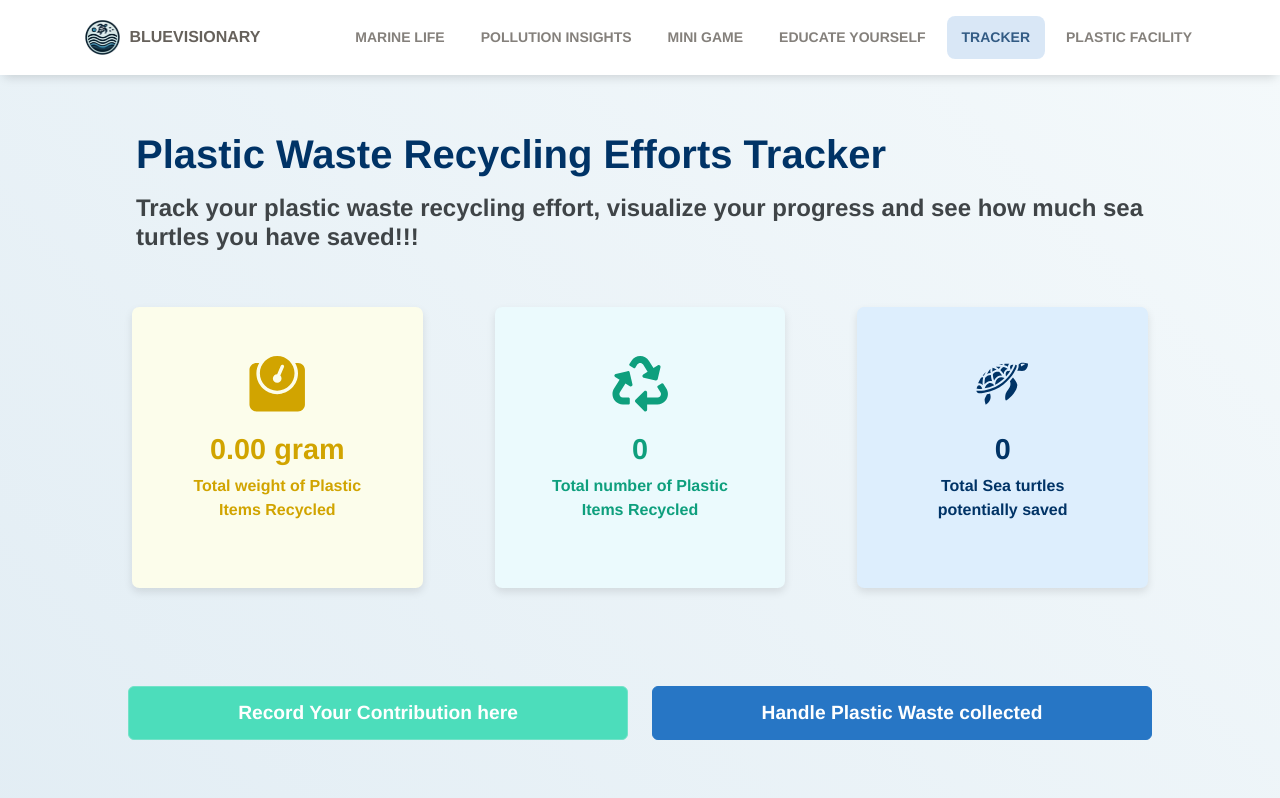
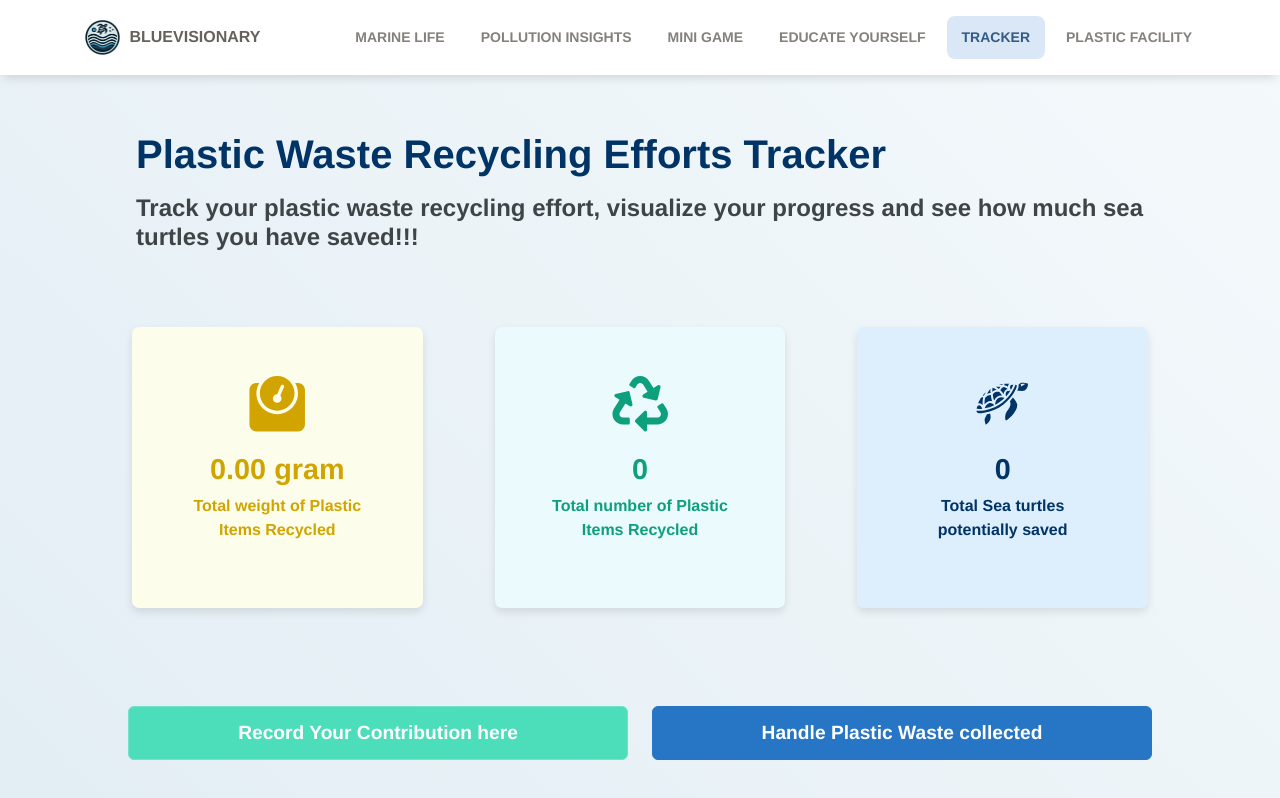
Before and after one commit to YiJieNG/BlueVisionary, a React (Create React App) app in the folder frontend/: page /tracker in a window 1280 px wide. Shown: the top 798 px of the page. Built offline with nearby package versions, Linux system fonts and the light colour scheme.

Commit message:
Update dashboard.js

```diff
--- a/frontend/src/pages/tracker/dashboard.js
+++ b/frontend/src/pages/tracker/dashboard.js
@@ -364,7 +364,7 @@ function Dashboard() {
 
             <Row
               style={{
-                margin: "10px 20px 30px 20px",
+                margin: "30px 20px 30px 20px",
               }}
               // className="card-margin no-margin"
             >
```
